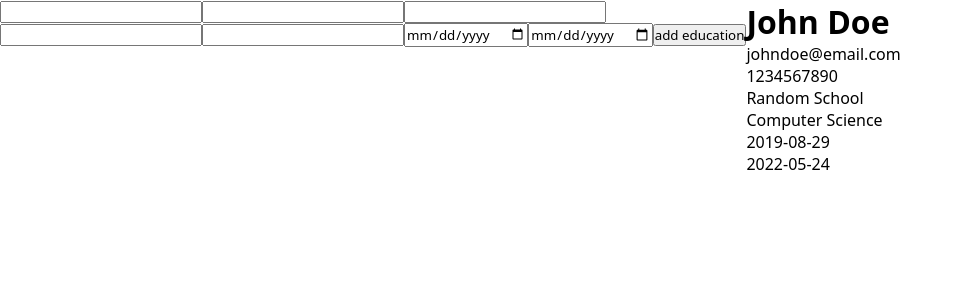
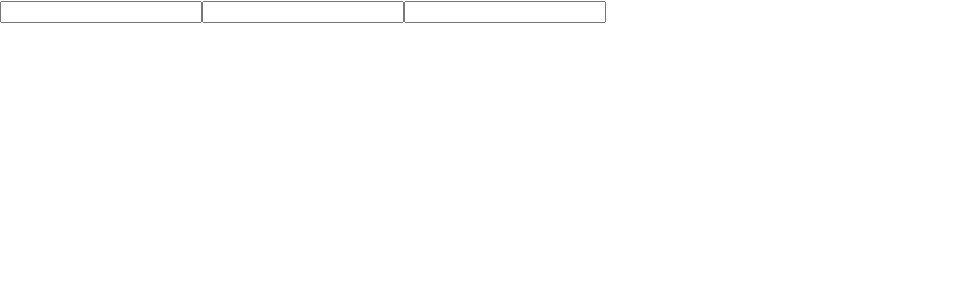
Before and after one commit to ImExtraPolite3/resume-builder, a React (Vite) app: page / in a window 1280 px wide. Shown: the top 300 px of the page, without its empty margins (0-963 px from the left). Built offline with nearby package versions, Linux system fonts and the light colour scheme.

Commit message:
change approach

```diff
--- a/src/App.jsx
+++ b/src/App.jsx
@@ -1,9 +1,15 @@
+import GeneralInfo from './components/General';
 import UserOutput from './components/UserOutput';
 
 function App() {
   return (
     <>
-      <UserOutput />
+      <div className="user-input">
+        <GeneralInfo />
+      </div>
+      <div className="user-output">
+        <UserOutput />
+      </div>
     </>
   );
 }
--- a/src/components/Education.jsx
+++ b/src/components/Education.jsx
@@ -1,15 +1,15 @@
-export default function EducationInfo({
-  schoolName,
-  major,
-  startDate,
-  endDate,
-}) {
-  return (
-    <>
-      <input type="text" onChange={(e) => schoolName(e.target.value)} />
-      <input type="text" onChange={(e) => major(e.target.value)} />
-      <input type="date" onChange={(e) => startDate(e.target.value)} />
-      <input type="date" onChange={(e) => endDate(e.target.value)} />
-    </>
-  );
-}
+// export default function EducationInfo({
+//   schoolName,
+//   major,
+//   startDate,
+//   endDate,
+// }) {
+//   return (
+//     <>
+//       <input type="text" onChange={(e) => schoolName(e.target.value)} />
+//       <input type="text" onChange={(e) => major(e.target.value)} />
+//       <input type="date" onChange={(e) => startDate(e.target.value)} />
+//       <input type="date" onChange={(e) => endDate(e.target.value)} />
+//     </>
+//   );
+// }
--- a/src/components/General.jsx
+++ b/src/components/General.jsx
@@ -1,9 +1,25 @@
-export default function GeneralInfo({ fullName, email, phoneNumber }) {
+const generalInfo = {
+  idName: ['full-name', 'email', 'phone-number'],
+  type: ['text', 'email', 'number'],
+};
+
+function CreateInfo({ idName, type, onChange }) {
+  return <input type={type} id={idName} onChange={onChange} />;
+}
+
+export default function GeneralInfo({ onChange }) {
   return (
     <div className="general-info">
-      <input type="text" onChange={(e) => fullName(e.target.value)} />
-      <input type="email" onChange={(e) => email(e.target.value)} />
-      <input type="number" onChange={(e) => phoneNumber(e.target.value)} />
+      {generalInfo.idName.map((info, index) => {
+        return (
+          <CreateInfo
+            key={index}
+            idName={info}
+            type={generalInfo.type[index]}
+            onChange={onChange}
+          />
+        );
+      })}
     </div>
   );
 }
--- a/src/components/UserOutput.jsx
+++ b/src/components/UserOutput.jsx
@@ -1,149 +1,21 @@
-import { useState } from 'react';
-import GeneralInfo from './General';
-import EducationInfo from './Education';
-
-function GeneralOutput({ fullName, email, phoneNumber }) {
+function GeneralOutput({ generalTitle, generalName, generalAge }) {
   return (
     <>
-      <h1>{fullName}</h1>
-      <p>{email}</p>
-      <p>{phoneNumber}</p>
+      <h1>{generalTitle}</h1>
+      <p>{generalName}</p>
+      <p>{generalAge}</p>
     </>
   );
 }
 
-function EducationOutput({ schoolName, major, startDate, endDate }) {
+export default function UserOutput({ generalTitle, generalName, generalAge }) {
   return (
     <>
-      <p>{schoolName}</p>
-      <p>{major}</p>
-      <p>{startDate}</p>
-      <p>{endDate}</p>
+      <GeneralOutput
+        generalTitle={generalTitle}
+        generalName={generalName}
+        generalAge={generalAge}
+      />
     </>
   );
 }
-
-export default function UserOutput() {
-  const [generalOutput, setGeneralOutput] = useState({
-    fullName: 'John Doe',
-    email: 'johndoe@email.com',
-    phoneNumber: '1234567890',
-  });
-
-  const [educationOutput, setEducatioOutput] = useState({
-    schoolName: 'Random School',
-    major: 'Computer Science',
-    startDate: '2019-08-29',
-    endDate: '2022-05-24',
-  });
-
-  const [addEducation, setAddEducation] = useState([]);
-  const [addEducationOutput, setAddEducationOutput] = useState([]);
-
-  const handleFullName = (newName) => {
-    setGeneralOutput((prevName) => ({ ...prevName, fullName: newName }));
-  };
-
-  const handleEmail = (newEmail) => {
-    setGeneralOutput((prevEmail) => ({ ...prevEmail, email: newEmail }));
-  };
-
-  const handlePhoneNumber = (newPhoneNumber) => {
-    setGeneralOutput((prevPhoneNumber) => ({
-      ...prevPhoneNumber,
-      phoneNumber: newPhoneNumber,
-    }));
-  };
-
-  const handleSchoolName = (newSchool) => {
-    setEducatioOutput((prevSchool) => ({
-      ...prevSchool,
-      schoolName: newSchool,
-    }));
-  };
-
-  const handleMajor = (newMajor) => {
-    setEducatioOutput((prevMajor) => ({
-      ...prevMajor,
-      major: newMajor,
-    }));
-  };
-
-  const handleSchoolStart = (newStart) => {
-    setEducatioOutput((prevStart) => ({
-      ...prevStart,
-      startDate: newStart,
-    }));
-  };
-
-  const handleSchoolEnd = (newEnd) => {
-    setEducatioOutput((prevEnd) => ({
-      ...prevEnd,
-      endDate: newEnd,
-    }));
-  };
-
-  const handleAddEducation = () => {
-    setAddEducation((prevAddEducation, index) => [
-      ...prevAddEducation,
-      <EducationInfo
-        key={index}
-        schoolName={handleSchoolName}
-        major={handleMajor}
-        startDate={handleSchoolStart}
-        endDate={handleSchoolEnd}
-      />,
-    ]);
-
-    setAddEducationOutput((prevEducationOutput, index) => [
-      ...prevEducationOutput,
-      <EducationOutput
-        key={index}
-        schoolName={educationOutput.schoolName}
-        major={educationOutput.major}
-        startDate={educationOutput.startDate}
-        endDate={educationOutput.endDate}
-      />,
-    ]);
-  };
-
-  return (
-    <>
-      <div className="user-input">
-        <div className="general-input">
-          <GeneralInfo
-            fullName={handleFullName}
-            email={handleEmail}
-            phoneNumber={handlePhoneNumber}
-          />
-          <div className="education-input">
-            <EducationInfo
-              schoolName={handleSchoolName}
-              major={handleMajor}
-              startDate={handleSchoolStart}
-              endDate={handleSchoolEnd}
-            />
-            {addEducation}
-
-            <button onClick={handleAddEducation}>add education</button>
-          </div>
-        </div>
-      </div>
-      <div className="user-output">
-        <GeneralOutput
-          fullName={generalOutput.fullName}
-          email={generalOutput.email}
-          phoneNumber={generalOutput.phoneNumber}
-        />
-
-        <EducationOutput
-          schoolName={educationOutput.schoolName}
-          major={educationOutput.major}
-          startDate={educationOutput.startDate}
-          endDate={educationOutput.endDate}
-        />
-        {addEducationOutput}
-      </div>
-    </>
-  );
-}
```
